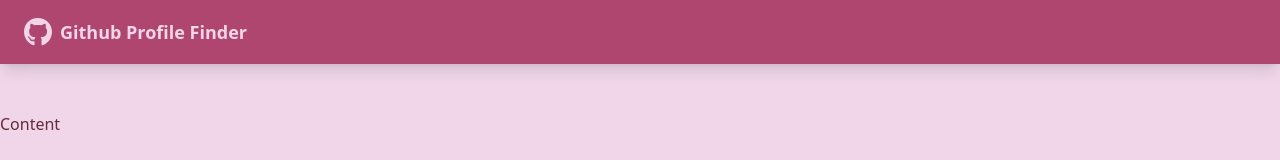
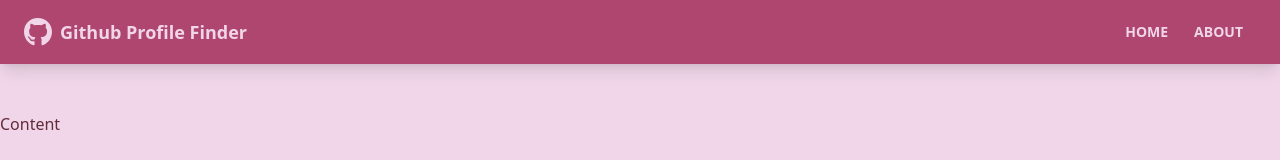
Before and after one commit to abdulsalam030/Github-Finder, a React (Create React App) app: page / in a window 1280 px wide. Shown: the top 160 px of the page. Built offline with nearby package versions, Linux system fonts and the light colour scheme.

Commit message:
Home and About Links added

```diff
--- a/src/App.js
+++ b/src/App.js
@@ -8,7 +8,6 @@
 
 
       <div>Content</div>
-
     </div>
    </Router>
 
--- a/src/components/layout/Navbar.jsx
+++ b/src/components/layout/Navbar.jsx
@@ -11,6 +11,19 @@
               {title}
             </Link>
         </div>
+        <div className='flex-1 px-2 mx-2' >
+          <div className='flex justify-end'>
+            <Link to='/' className='btn btn-ghost btn-sm rounded-btn'>
+            Home
+            </Link>
+            <Link to='/about' className='btn btn-ghost btn-sm rounded-btn'>
+            About
+            </Link>
+          </div>
+
+        </div>
+
+
     </div>
 
    </nav>
```
